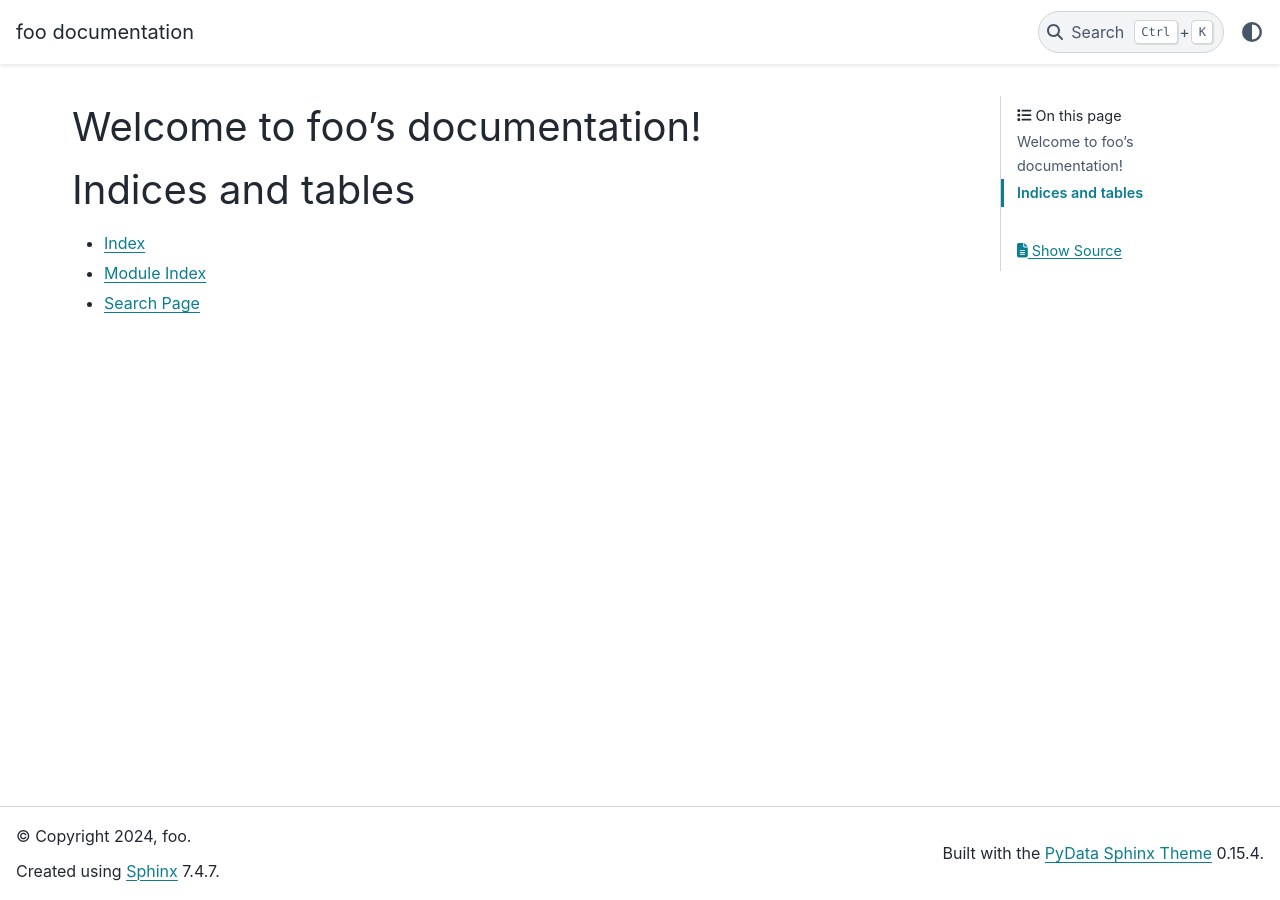
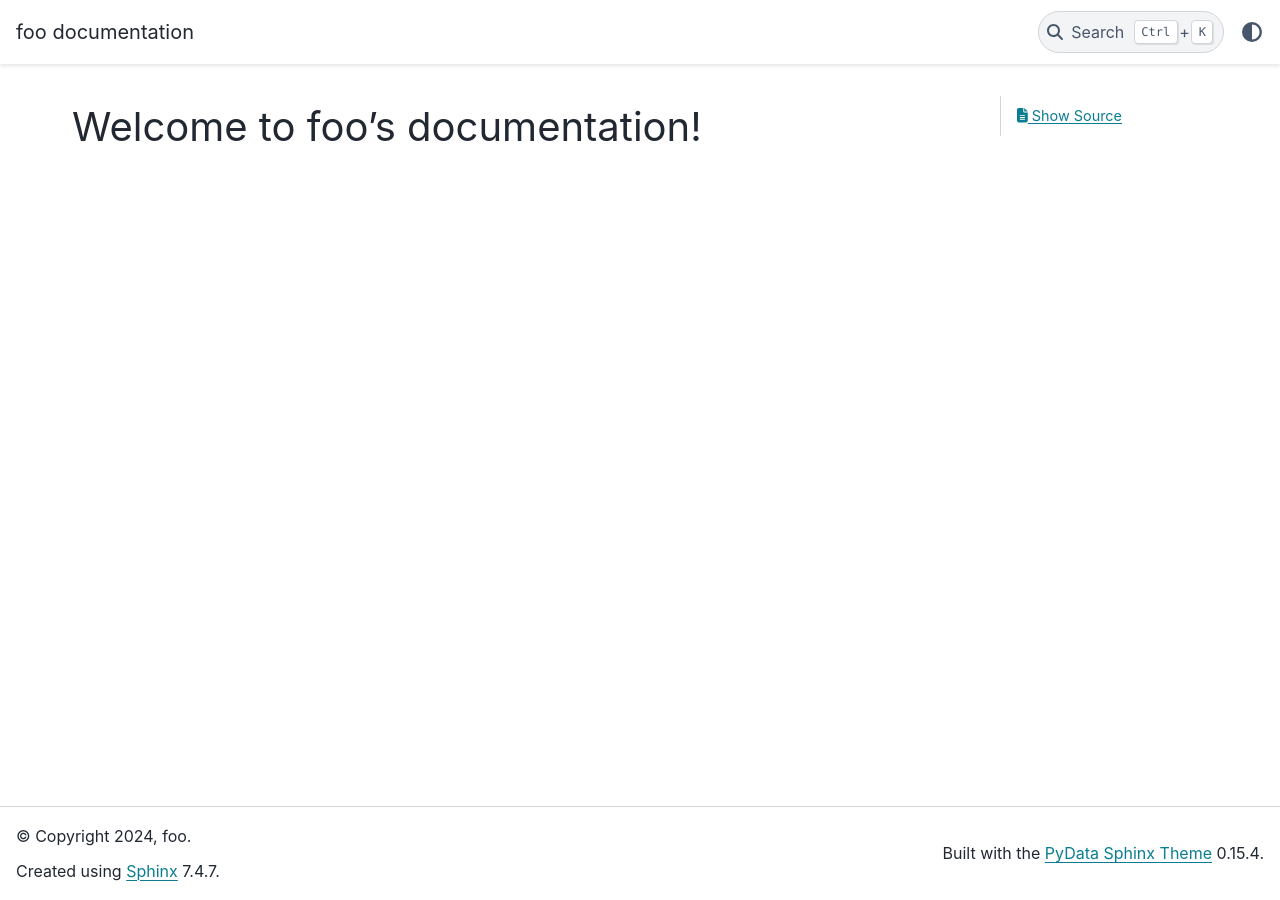
Before and after one commit to fohrloop/pydata-sphinx-theme-sidebar-toc-problem, a Sphinx documentation site: the page built from docs/source/index.rst, in a window 1280 px wide. Built offline with Sphinx 7.4.7 and the PyData theme 0.15.4, drawn with Linux system fonts in a browser that asks for light colours.

Commit message:
remove content that is not needed in index

```diff
--- a/docs/source/index.rst
+++ b/docs/source/index.rst
@@ -1,20 +1,6 @@
-.. foo documentation master file, created by
-   sphinx-quickstart on Sun Feb 18 12:50:53 2024.
-   You can adapt this file completely to your liking, but it should at least
-   contain the root `toctree` directive.
-
 Welcome to foo's documentation!
 ===============================
 
 .. toctree::
    :maxdepth: 2
    :caption: Contents:
-
-
-
-Indices and tables
-==================
-
-* :ref:`genindex`
-* :ref:`modindex`
-* :ref:`search`
```
